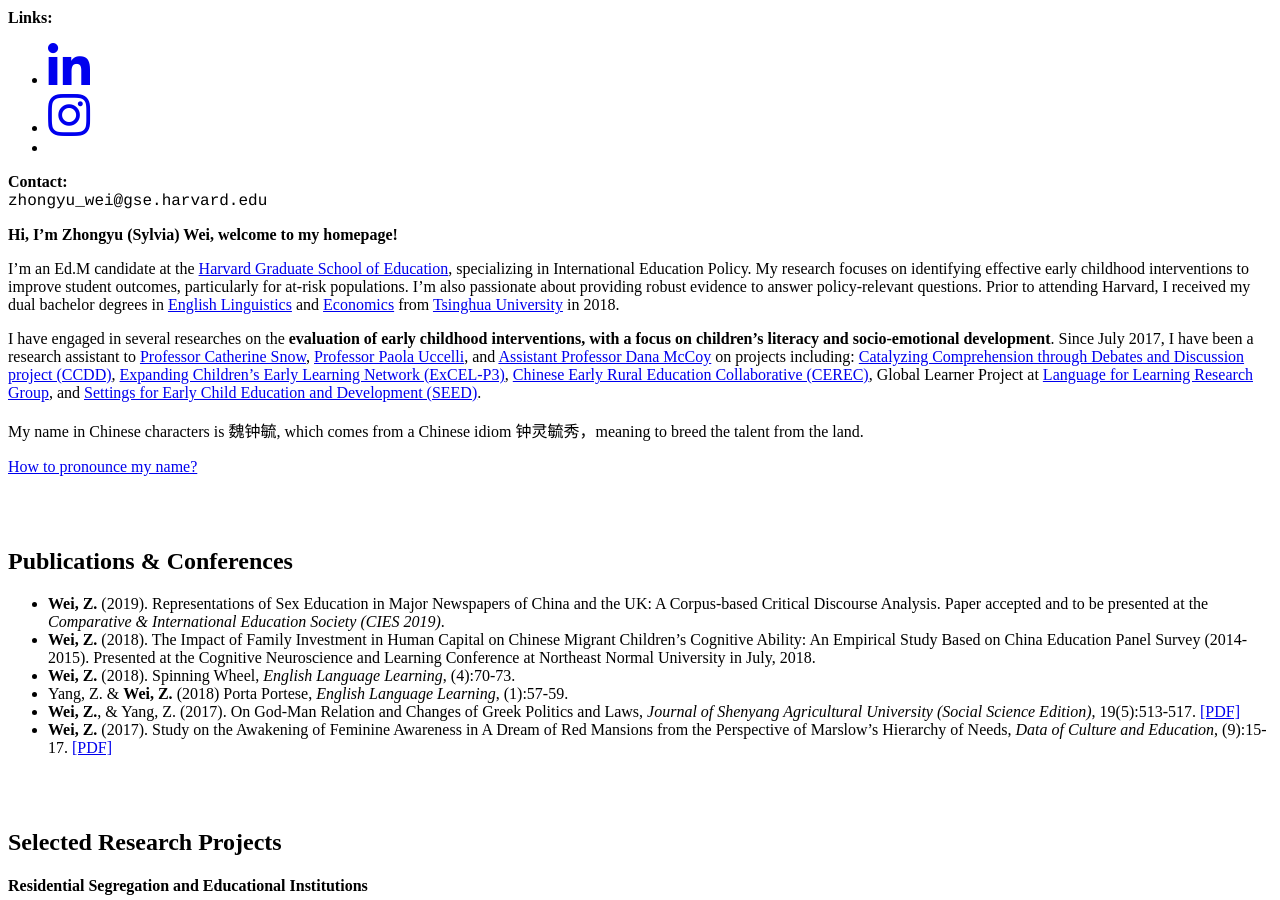
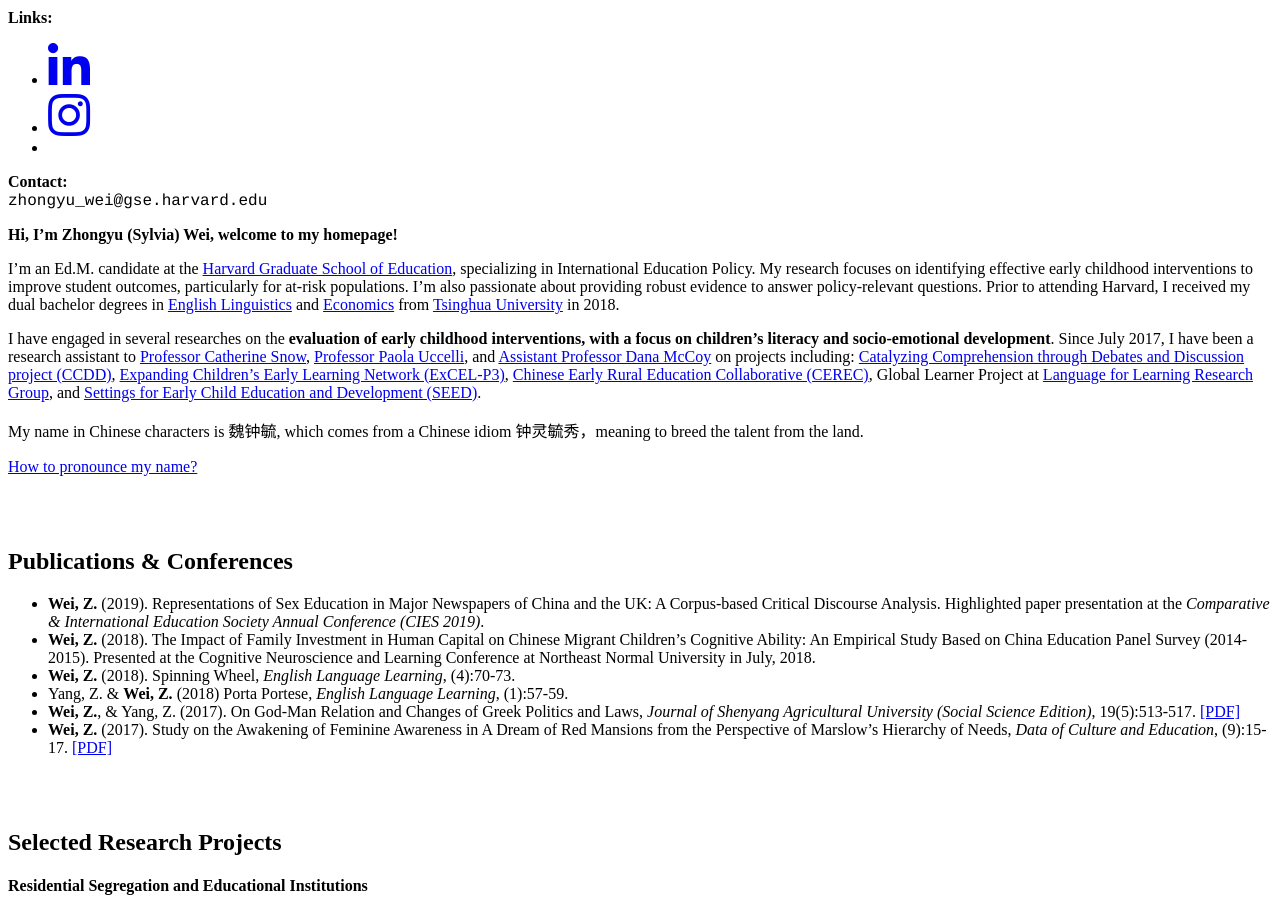
Before and after one commit to Sylviawzy/Sylviawzy.github.io, a Jekyll site: the page built from index.md, in a window 1280 px wide and 900 px high, scrolled down 1051 px. Built offline with Jekyll 4.4.1, drawn with Linux system fonts in a browser that asks for light colours; our own code applies the rules of GitHub Pages for plain Markdown files; a style sheet for code colours, icons or effects is not loaded.

Commit message:
Update index.md

```diff
--- a/index.md
+++ b/index.md
@@ -1,6 +1,6 @@
 **Hi, I'm Zhongyu (Sylvia) Wei, welcome to my homepage!**
 
-I'm an Ed.M candidate at the [Harvard Graduate School of Education](https://www.gse.harvard.edu/), specializing in International Education Policy. My research focuses on identifying effective early childhood interventions to improve student outcomes, particularly for at-risk populations. I'm also passionate about providing robust evidence to answer policy-relevant questions. Prior to attending Harvard, I received my dual bachelor degrees in [English Linguistics](http://www.wwx.tsinghua.edu.cn/publish/fdllen/index.html) and [Economics](http://www.sem.tsinghua.edu.cn/en/) from [Tsinghua University](http://www.tsinghua.edu.cn/publish/thu2018en/) in 2018.
+I'm an Ed.M. candidate at the [Harvard Graduate School of Education](https://www.gse.harvard.edu/), specializing in International Education Policy. My research focuses on identifying effective early childhood interventions to improve student outcomes, particularly for at-risk populations. I'm also passionate about providing robust evidence to answer policy-relevant questions. Prior to attending Harvard, I received my dual bachelor degrees in [English Linguistics](http://www.wwx.tsinghua.edu.cn/publish/fdllen/index.html) and [Economics](http://www.sem.tsinghua.edu.cn/en/) from [Tsinghua University](http://www.tsinghua.edu.cn/publish/thu2018en/) in 2018.
 
 I have engaged in several researches on the **evaluation of early childhood interventions, with a focus on children’s literacy and socio-emotional development**. Since July 2017, I have been a research assistant to [Professor Catherine Snow](https://www.researchgate.net/profile/Catherine_Snow), [Professor Paola Uccelli](https://www.researchgate.net/profile/Paola_Uccelli), and [Assistant Professor Dana McCoy](https://www.researchgate.net/profile/Dana_Mccoy) on projects including: [Catalyzing Comprehension through Debates and Discussion project (CCDD)](https://ccdd.serpmedia.org/), [Expanding Children’s Early Learning Network (ExCEL-P3)](https://www.mdrc.org/project/expanding-children-s-early-learning-excel-network), [Chinese Early Rural Education Collaborative (CEREC)](https://www.researchgate.net/project/Quality-improvement-of-early-childhood-education-in-rural-China), Global Learner Project at [Language for Learning Research Group](https://projects.iq.harvard.edu/uccelli), and [Settings for Early Child Education and Development (SEED)](https://seed.gse.harvard.edu/).
 
@@ -12,7 +12,7 @@
 
 ## Publications & Conferences
 
--	**Wei, Z.** (2019). Representations of Sex Education in Major Newspapers of China and the UK: A Corpus-based Critical Discourse Analysis. Paper accepted and to be presented at the _Comparative & International Education Society (CIES 2019)_.
+-	**Wei, Z.** (2019). Representations of Sex Education in Major Newspapers of China and the UK: A Corpus-based Critical Discourse Analysis. Highlighted paper presentation at the _Comparative & International Education Society Annual Conference (CIES 2019)_.
 -	**Wei, Z.** (2018). The Impact of Family Investment in Human Capital on Chinese Migrant Children’s Cognitive Ability: An Empirical Study Based on China Education Panel Survey (2014-2015). Presented at the Cognitive Neuroscience and Learning Conference at Northeast Normal University in July, 2018.
 -	**Wei, Z.** (2018). Spinning Wheel, _English Language Learning_, (4):70-73.
 - Yang, Z. & **Wei, Z.** (2018) Porta Portese, _English Language Learning_, (1):57-59.
```
